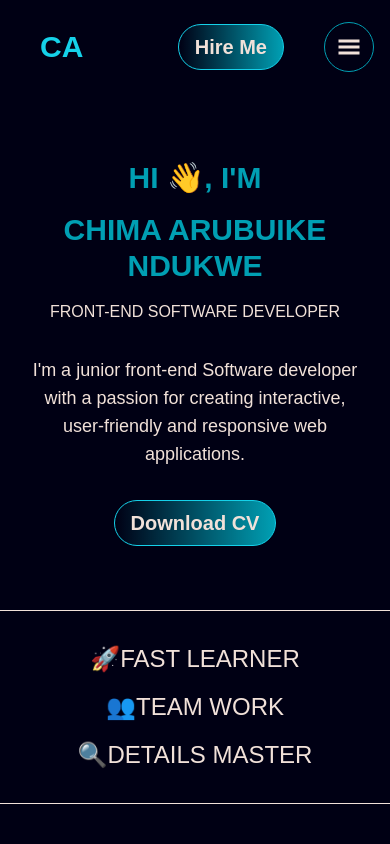
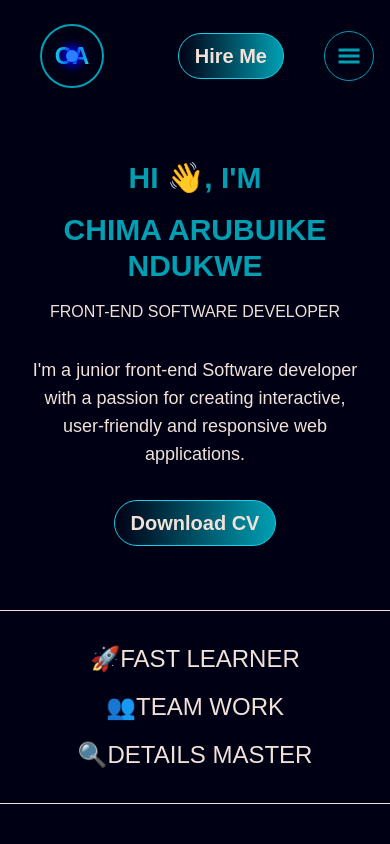
Before and after one commit to Ndukwechima/Arubydev-portfolio, a React (Vite) app: page / in a window 390 px wide. Shown: the top 844 px of the page. Built offline with nearby package versions, Linux system fonts and the light colour scheme.

Commit message:
Adjusted the mobile logo

```diff
--- a/src/components/navbar/NavbarLogo.jsx
+++ b/src/components/navbar/NavbarLogo.jsx
@@ -1,12 +1,27 @@
+import { motion } from "framer-motion";
+
 const NavbarLogo = () => {
   return (
     <div>
       <h1 className="text-white  text-2xl hidden md:block">
         <span className="text-orange">Chima</span> Arubuike
       </h1>
-      <h1 className="text-cyan font-special font-extrabold text-3xl md:hidden block">
-        CA
-      </h1>
+      <div className="relative flex justify-center items-center border-2 border-orange rounded-full p-2 w-16 h-16">
+        {/* CA text remains static */}
+        <h1 className="text-cyan font-special font-extrabold text-2xl md:hidden block">
+          CA
+        </h1>
+
+        {/* Glowing Dot Moving Around */}
+        <motion.div
+          className="absolute w-3 h-3 bg-blue-500 rounded-full shadow-[0_0_10px_4px_blue]"
+          animate={{
+            x: [0, 14, 20, 14, 0, -14, -20, -14, 0],
+            y: [-20, -14, 0, 14, 20, 14, 0, -14, -20],
+          }}
+          transition={{ repeat: Infinity, duration: 8, ease: "linear" }} // Slow movement
+        />
+      </div>
     </div>
   );
 };
--- a/src/components/navbar/NavbarToggler.jsx
+++ b/src/components/navbar/NavbarToggler.jsx
@@ -13,7 +13,7 @@ const NavbarToggler = () => {
       className="text-2xl p-3 border border-orange rounded-full"
       onClick={setToggleMenu}
     >
-      <GiHamburgerMenu />
+      <GiHamburgerMenu className="text-orange" />
     </button>
   );
 };
```
